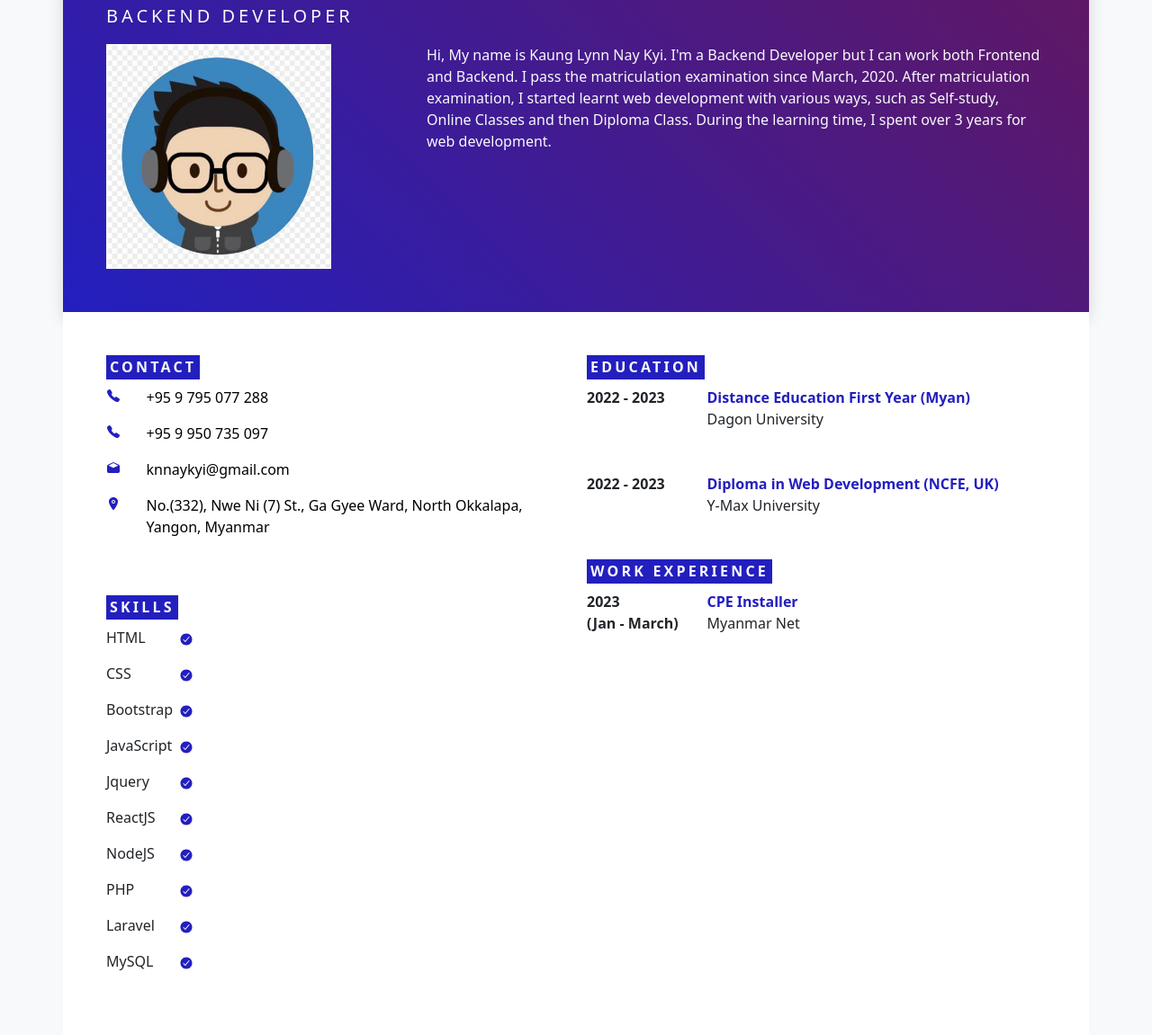
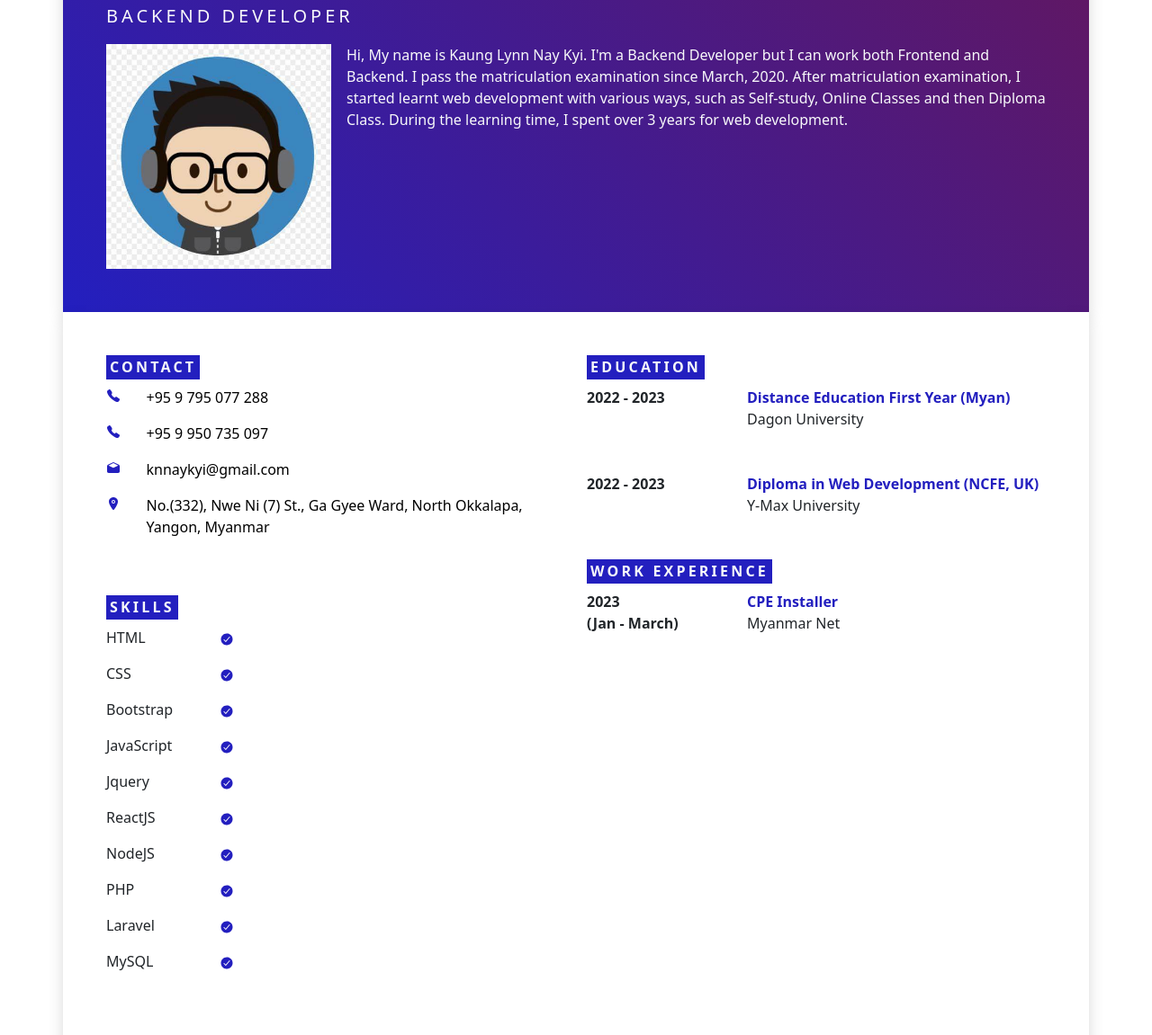
Before and after one commit to KaungLynnNayKyi2472/my_resume, a plain HTML site: page index.html in a window 1280 px wide. Shown: the part 149-1300 px from the top of the page at 90% size. Drawn offline with nearby package versions, Linux system fonts and the light colour scheme.

Commit message:
Add files via upload

```diff
--- a/index.html
+++ b/index.html
@@ -1,25 +1,31 @@
 <!Doctype html>
 <html>
 <head>
+    <meta charset="uft-8">
+    <meta name="viewport" content="width=device-width, initial-scale=1.0">
+    <meta name="author" content="Kaung Lynn Nay Kyi">
+    <meta name="keyword" content="Kaung Lynn Nay Kyi's Resume">
+    <meta namme="description" content="This is my resume">
     <link href="https://cdn.jsdelivr.net/npm/bootstrap@5.3.1/dist/css/bootstrap.min.css" rel="stylesheet" integrity="sha384-4bw+/aepP/YC94hEpVNVgiZdgIC5+VKNBQNGCHeKRQN+PtmoHDEXuppvnDJzQIu9" crossorigin="anonymous">
     <link rel="stylesheet" href="style.css">
+    <title>Kaung Lynn Nay Kyi's Resume</title>
 </head>
-<body class="user-select-none bg-light">
-    <div class="container bg-linear shadow mt-sm-5 p-3 p-lg-5">
+<body class="user-select-none">
+    <div class="container-fluid container-lg bg-linear shadow mt-lg-5 p-3 p-md-5">
         <h1 class="text-light fw-bolder ls">KAUNG LYNN NAY KYI</h1>
         <p class="text-light fs-5 ls">BACKEND DEVELOPER</p>
         <div class="row">
-            <div class="col col-lg-4">
-                <img src="img/profile.jpg" width="250" height="250" class="border border-light mb-3 mb-lg-0">
+            <div class="col-12 col-sm-6 col-md-5 col-lg-4 col-xl-3 mb-3 mb-sm-0">
+                <img src="img/profile.jpg" width="250" height="250">
             </div>
             <div class="col">
                 <p class="text-light fs-6">Hi, My name is Kaung Lynn Nay Kyi. I'm a Backend Developer but I can work both Frontend and Backend. I pass the matriculation examination since March, 2020. After matriculation examination, I started learnt web development with various ways, such as Self-study, Online Classes and then Diploma Class. During the learning time, I spent over 3 years for web development.</p>
             </div>
         </div>
     </div>
-    <div class="container bg-white p-3 p-lg-5">
+    <div class="container-fluid container-lg bg-white shadow mb-lg-5 p-3 p-md-5">
         <div class="row">
-            <div class="col">
+            <div class="col-12 col-md-6">
                 <h6 class="d-inline-block bg-blue text-light fw-bolder ls p-1">CONTACT</h6>
                 <div class="row mb-5">
                     <div class="col-1">
@@ -36,7 +42,7 @@
                             <a class="text-black text-decoration-none" href="tel:+959950735097">+95 9 950 735 097</a>
                         </p>
                         <p class="fs-6">
-                            <a class="text-black text-decoration-none" href="https://mail.google.com/mail/u/0/#inbox?compose=CllgCKCDlFrXtjffxGRZZSqPhfzkPdFJJFKFKFSjCSffCDGqcJffqKlKdLjjcNWPPRnZDkvWqJq"> knnaykyi@gmail.com</a>
+                            <a class="text-black text-decoration-none" href="https://mail.google.com/mail/u/0/#inbox?compose=CllgCKCDlFrXtjffxGRZZSqPhfzkPdFJJFKFKFSjCSffCDGqcJffqKlKdLjjcNWPPRnZDkvWqJq">knnaykyi@gmail.com</a>
                         </p>
                         <p class="fs-6">
                             <a class="text-black text-decoration-none" href="https://maps.app.goo.gl/n6QBmWPn7sBWG7h67">No.(332), Nwe Ni (7) St., Ga Gyee Ward, North Okkalapa, Yangon, Myanmar</a>
@@ -44,8 +50,8 @@
                     </div>
                 </div>
                 <h6 class="d-inline-block bg-blue text-light fw-bolder ls p-1">SKILLS</h6>
-                <div class="row">
-                    <div class="col-4 col-lg-2">
+                <div class="row mb-5">
+                    <div class="col-4 col-sm-2 col-md-3">
                         <p class="fs-6">HTML</p>
                         <p class="fs-6">CSS</p>
                         <p class="fs-6">Bootstrap</p>
@@ -74,7 +80,7 @@
             <div class="col">
                 <h6 class="d-inline-block bg-blue text-light fw-bolder ls p-1">EDUCATION</h6>
                 <div class="row mb-5">
-                    <div class="col-5 col-lg-3">
+                    <div class="col-5 col-sm-3 col-md-4">
                         <p class="fs-6">
                             <b>2022 - 2023</b>
                         </p>
@@ -85,7 +91,7 @@
                     </div>
                 </div>
                 <div class="row mb-5">
-                    <div class="col-5 col-lg-3">
+                    <div class="col-5 col-sm-3 col-md-4">
                         <p class="fs-6">
                             <b>2022 - 2023</b>
                         </p>
@@ -96,8 +102,8 @@
                     </div>
                 </div>
                 <h6 class="d-inline-block bg-blue text-light fw-bolder ls p-1">WORK EXPERIENCE</h6>
-                <div class="row">
-                    <div class="col-6 col-lg-3">
+                <div class="row mb-5">
+                    <div class="col-5 col-sm-3 col-md-6 col-lg-4">
                         <p class="fs-6">
                             <b>2023<br>(Jan - March)</b>
                         </p>
```
